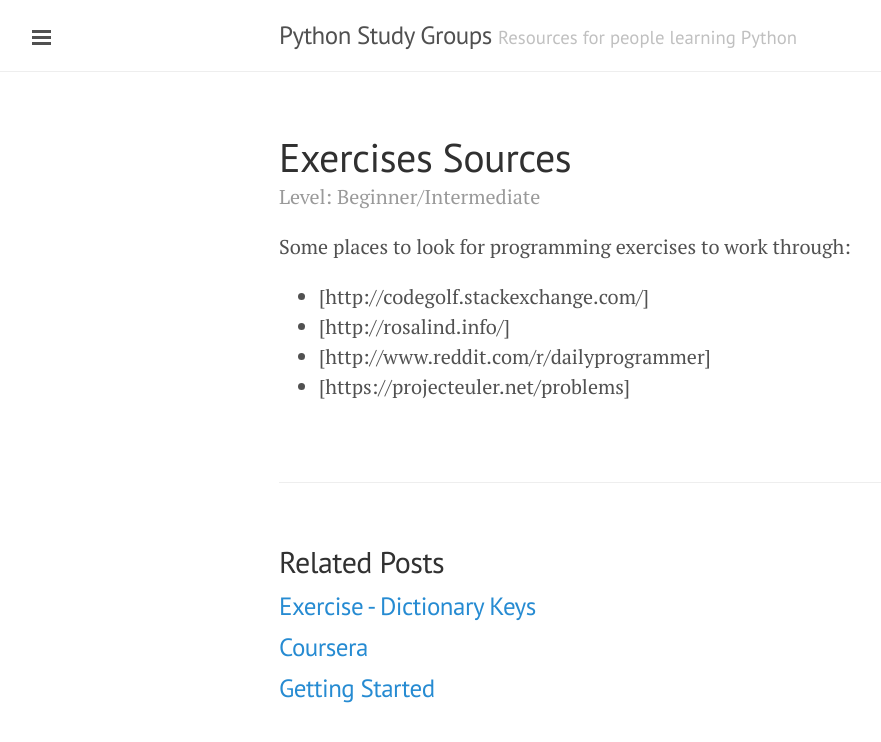
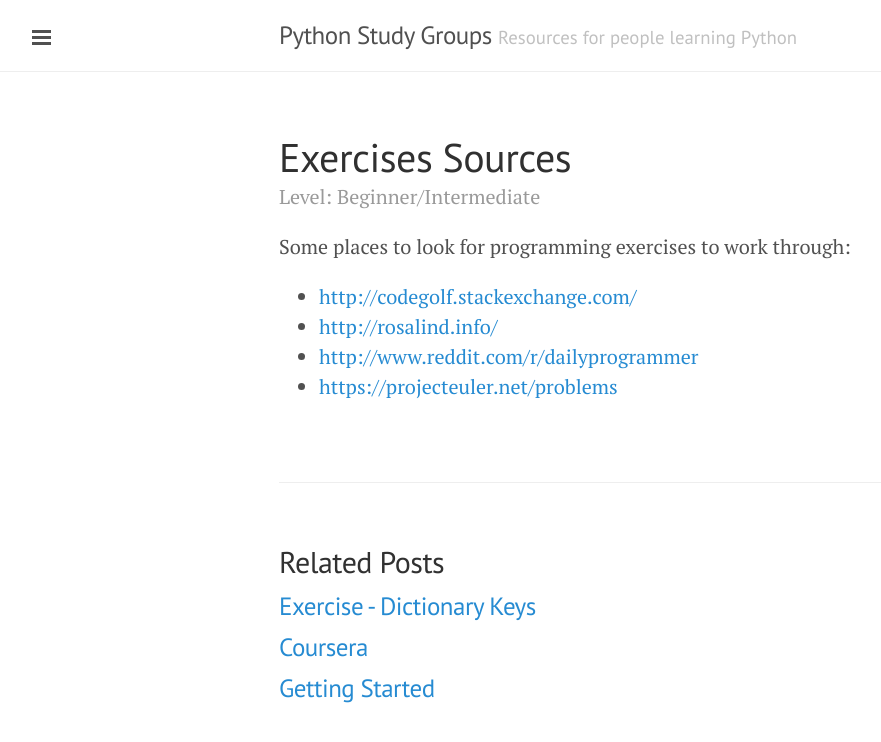
Before and after one commit to pythonstudygroup/pythonstudygroup.github.io, a Jekyll site: the page built from _posts/2015-01-04-exercise-sources.md, in a window 1280 px wide. Shown: the top 742 px of the page, without its empty margins (1-882 px from the left). Built offline with Jekyll 4.4.1, drawn with Linux system fonts in a browser that asks for light colours; Markdown is read by kramdown in place of the engine named in the settings; some of the changed lines change nothing that is shown.

Commit message:
Fix links

```diff
--- a/_posts/2015-01-04-exercise-sources.md
+++ b/_posts/2015-01-04-exercise-sources.md
@@ -6,7 +6,7 @@ level: Beginner/Intermediate
 
 Some places to look for programming exercises to work through:
 
-* [http://codegolf.stackexchange.com/]
-* [http://rosalind.info/]
-* [http://www.reddit.com/r/dailyprogrammer]
-* [https://projecteuler.net/problems]
+* [http://codegolf.stackexchange.com/](http://codegolf.stackexchange.com/)
+* [http://rosalind.info/](http://rosalind.info/)
+* [http://www.reddit.com/r/dailyprogrammer](http://www.reddit.com/r/dailyprogrammer)
+* [https://projecteuler.net/problems](https://projecteuler.net/problems)
```
